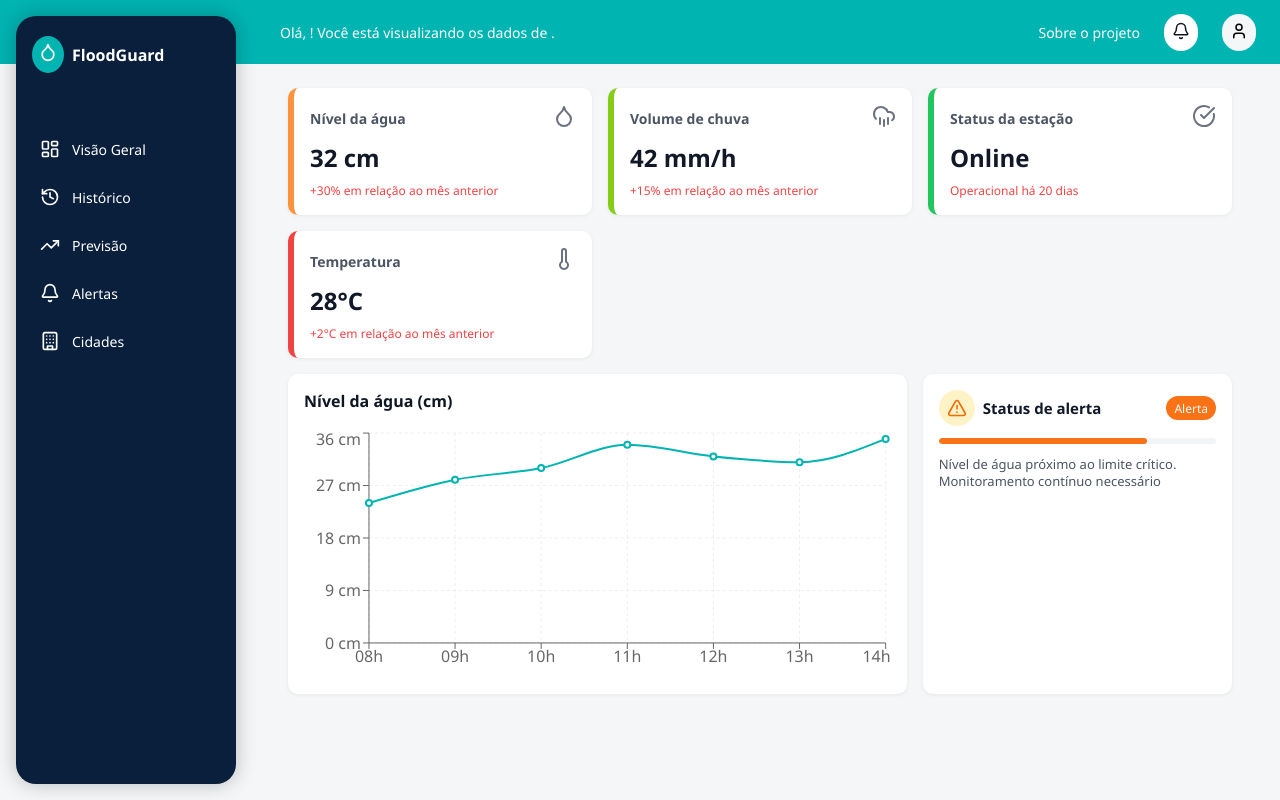
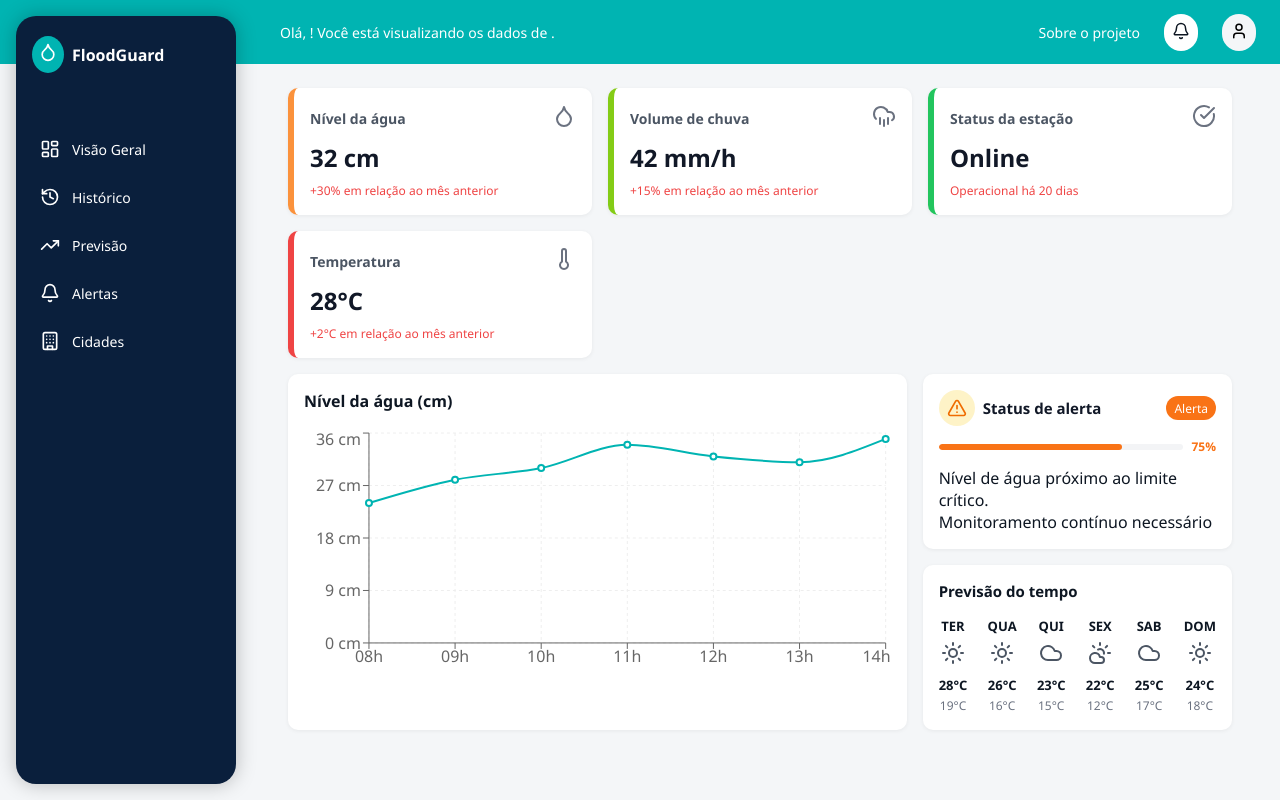
Before and after one commit to vicmariucha/flood-guard, a React (Vite) app: page / in a window 1280 px wide. Built offline with nearby package versions, Linux system fonts and the light colour scheme.

Commit message:
feat: adiciona card Status de Alerta e card Previsão do tempo no dashboard

```diff
--- a/src/components/AlertStatus.module.css
+++ b/src/components/AlertStatus.module.css
@@ -40,11 +40,18 @@
     font-weight: 500;
   }
 
+  .progressWrapper {
+    display: flex;
+    align-items: center;
+    justify-content: space-between;
+    gap: 0.5rem;
+  }
+
   .progressBar {
+    flex: 1;
     background-color: #f3f4f6;
     height: 6px;
     border-radius: 4px;
-    width: 100%;
     overflow: hidden;
   }
 
@@ -54,8 +61,8 @@
     border-radius: 4px;
   }
 
-  .description {
-    font-size: 13px;
-    color: #4b5563;
-    line-height: 1.3;
+  .progressValue {
+    font-size: 12px;
+    color: #f97316;
+    font-weight: bold;
   }
--- a/src/components/AlertStatus.tsx
+++ b/src/components/AlertStatus.tsx
@@ -11,9 +11,13 @@ function AlertStatus() {
         <span className={styles.title}>Status de alerta</span>
         <div className={styles.badge}>Alerta</div>
       </div>
-      <div className={styles.progressBar}>
-        <div className={styles.progressFill} style={{ width: "75%" }}></div>
-      </div>
+      <div className={styles.progressWrapper}>
+        <div className={styles.progressBar}>
+            <div className={styles.progressFill} style={{ width: "75%" }}></div>
+        </div>
+        <span className={styles.progressValue}>75%</span>
+    </div>
+
       <p className={styles.description}>
         Nível de água próximo ao limite crítico. <br />
         Monitoramento contínuo necessário
--- /dev/null
+++ b/src/components/WeatherForecast.module.css
@@ -0,0 +1,50 @@
+.card {
+    background-color: white;
+    padding: 1rem;
+    border-radius: 10px;
+    box-shadow: 0 1px 4px rgba(0, 0, 0, 0.06);
+    display: flex;
+    flex-direction: column;
+    gap: 1rem;
+    margin-top: 1rem;
+  }
+
+  .title {
+    font-size: 15px;
+    font-weight: 600;
+    color: #0d1622;
+  }
+
+  .grid {
+    display: flex;
+    justify-content: space-between;
+    gap: 0.5rem;
+  }
+
+  .dayCard {
+    display: flex;
+    flex-direction: column;
+    align-items: center;
+    gap: 0.2rem;
+    font-size: 13px;
+    color: #4b5563;
+  }
+
+  .day {
+    font-weight: 600;
+    color: #0d1622;
+  }
+
+  .icon {
+    margin: 0.2rem 0;
+  }
+
+  .temp {
+    font-weight: bold;
+    color: #0d1622;
+  }
+
+  .tempMin {
+    font-size: 12px;
+    color: #6b7280;
+  }
--- /dev/null
+++ b/src/components/WeatherForecast.tsx
@@ -0,0 +1,31 @@
+import styles from "./WeatherForecast.module.css";
+import { Sun, CloudRain, CloudSun, Cloud } from "lucide-react";
+
+const forecastData = [
+  { day: "TER", icon: <Sun />, max: "28°C", min: "19°C" },
+  { day: "QUA", icon: <Sun />, max: "26°C", min: "16°C" },
+  { day: "QUI", icon: <Cloud />, max: "23°C", min: "15°C" },
+  { day: "SEX", icon: <CloudSun />, max: "22°C", min: "12°C" },
+  { day: "SAB", icon: <Cloud />, max: "25°C", min: "17°C" },
+  { day: "DOM", icon: <Sun />, max: "24°C", min: "18°C" },
+];
+
+function WeatherForecast() {
+  return (
+    <div className={styles.card}>
+      <h3 className={styles.title}>Previsão do tempo</h3>
+      <div className={styles.grid}>
+        {forecastData.map((item) => (
+          <div key={item.day} className={styles.dayCard}>
+            <span className={styles.day}>{item.day}</span>
+            <div className={styles.icon}>{item.icon}</div>
+            <span className={styles.temp}>{item.max}</span>
+            <span className={styles.tempMin}>{item.min}</span>
+          </div>
+        ))}
+      </div>
+    </div>
+  );
+}
+
+export default WeatherForecast;
--- a/src/pages/Dashboard.tsx
+++ b/src/pages/Dashboard.tsx
@@ -3,6 +3,7 @@ import { Droplet, CloudRain, CheckCircle, Thermometer } from "lucide-react";
 import styles from "./Dashboard.module.css";
 import WaterLevelChart from "../components/WaterLevelChart";
 import AlertStatus from "../components/AlertStatus";
+import WeatherForecast from "../components/WeatherForecast";
 
 function Dashboard() {
   return (
@@ -39,8 +40,12 @@ function Dashboard() {
       </div>
       <div className={styles.graphAndAlert}>
         <WaterLevelChart />
-        <AlertStatus />
+        <div>
+          <AlertStatus />
+          <WeatherForecast />
+        </div>
       </div>
+
 
     </div>
   );
```
